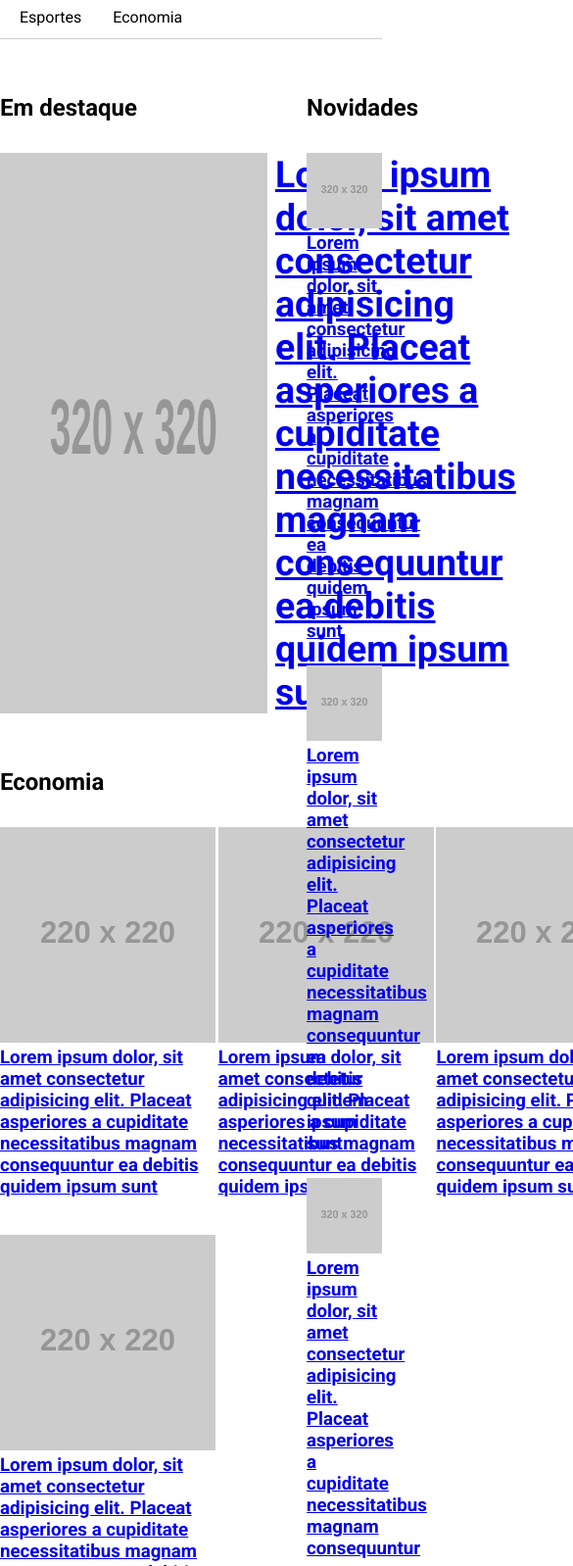
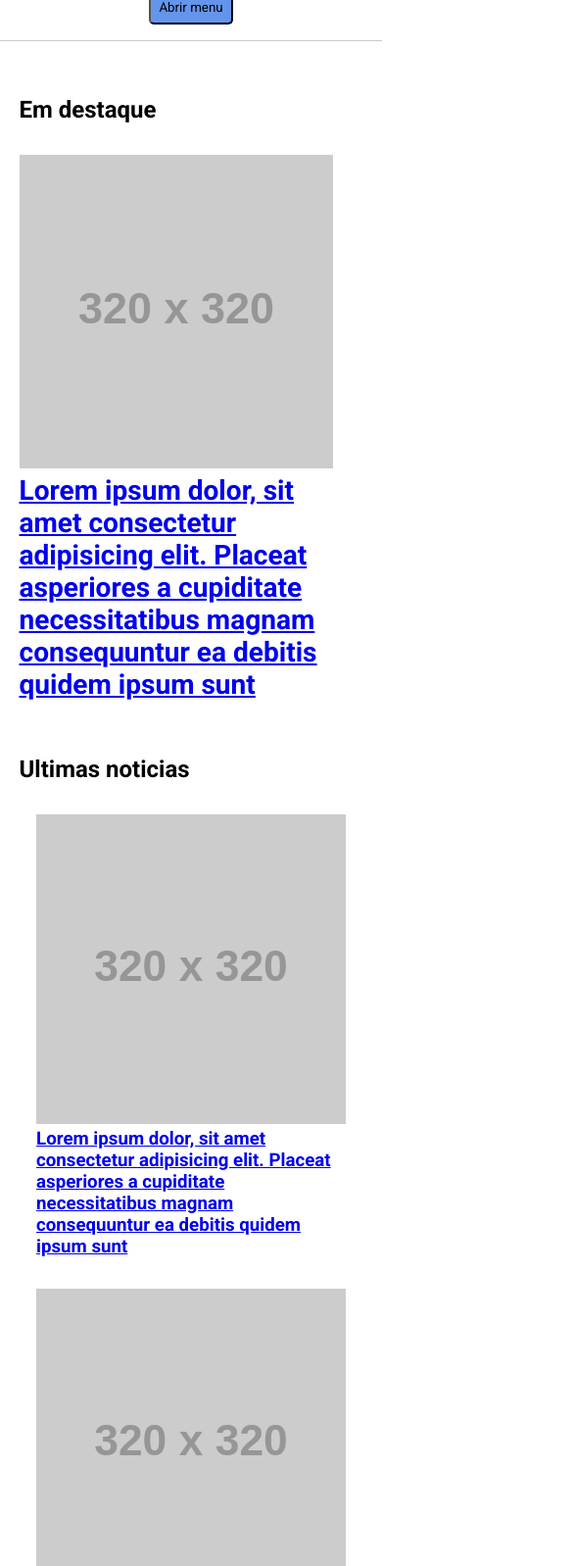
Before and after one commit to Monique-Duarte/Portal-de-Noticias-Grid, a plain HTML site: page index.html in a window 390 px wide. Shown: the part 100-1698 px from the top of the page at 98% size, 585 px wide, since content can reach past the window. Drawn offline with nearby package versions, Linux system fonts and the light colour scheme; placeholder pictures from the web are drawn by us.

Commit message:
git push

```diff
--- a/index.html
+++ b/index.html
@@ -17,6 +17,9 @@
                     <input type="search" placeholder="Busque no Site">
                     <button type="submit">Pesquisar</button>
                 </form>
+        </div>
+        <div class="botao-menu">
+            <button type="button">Abrir menu</button>
         </div>
                 <nav class="container">
                     <ul class="menu">
@@ -61,30 +64,30 @@
                             </a>
                         </article>
                     </section>
-                    <section class=" container novidades">
-                        <h2>Economia</h2>
-                        <div class="noticias">
-                            <article class="noticias">
+                    <section>
+                        <h2>Ultimas noticias</h2>
+                        <div class= "container noticias">
+                            <article class="noticia">
                                 <a href="#">
-                                    <img src="https://via.placeholder.com/220x220"/>
+                                    <img src="https://via.placeholder.com/320x320"/>
                                     <h3>Lorem ipsum dolor, sit amet consectetur adipisicing elit. Placeat asperiores a cupiditate necessitatibus magnam consequuntur ea debitis quidem ipsum sunt</h3>
                                 </a>
                             </article>
-                            <article class="noticias">
+                            <article class="noticia">
                                 <a href="#">
-                                    <img src="https://via.placeholder.com/220x220"/>
+                                    <img src="https://via.placeholder.com/320x320"/>
                                     <h3>Lorem ipsum dolor, sit amet consectetur adipisicing elit. Placeat asperiores a cupiditate necessitatibus magnam consequuntur ea debitis quidem ipsum sunt</h3>
                                 </a>
                             </article>
-                            <article class="noticias">
+                            <article class="noticia">
                                 <a href="#">
-                                    <img src="https://via.placeholder.com/220x220"/>
+                                    <img src="https://via.placeholder.com/320x320"/>
                                     <h3>Lorem ipsum dolor, sit amet consectetur adipisicing elit. Placeat asperiores a cupiditate necessitatibus magnam consequuntur ea debitis quidem ipsum sunt</h3>
                                 </a>
                             </article>
-                            <article class="noticias">
+                            <article class="noticia">
                                 <a href="#">
-                                    <img src="https://via.placeholder.com/220x220"/>
+                                    <img src="https://via.placeholder.com/320x320"/>
                                     <h3>Lorem ipsum dolor, sit amet consectetur adipisicing elit. Placeat asperiores a cupiditate necessitatibus magnam consequuntur ea debitis quidem ipsum sunt</h3>
                                 </a>
                             </article>
@@ -115,5 +118,15 @@
                 </section>
             </aside>
         </div>
+        <script src="https://code.jquery.com/jquery-3.7.1.min.js"
+        integrity="sha256-/JqT3SQfawRcv/BIHPThkBvs0OEvtFFmqPF/lYI/Cxo="
+        crossorigin="anonymous"></script>
+        <script>
+            $(document).ready(function(){
+                $('.botao-menu button').click(function(){
+                    $('.menu').slideToggle();
+                })
+            })
+        </script>
 </body>
 </html>
--- a/main.css
+++ b/main.css
@@ -21,6 +21,11 @@ header {
     padding: 16px 0 0;
     border-bottom: 1px solid #ccc;
     margin-bottom: 56px;
+}
+
+button{
+    background-color: cornflowerblue;
+    border-radius: 5px;
 }
 
 .submenu {
@@ -95,7 +100,101 @@ aside .noticia {
 
 .noticias {
     display: grid;
-    grid-template-columns: repeat(3, 1fr);
+    grid-template-columns: repeat(3, 32%);
     column-gap: 1%; /*espaçamento entre as colunas*/
     row-gap: 5%;
 }
+
+@media screen and (max-width: 767px) {
+    .conteudo {
+        display: block;
+    }
+
+    .container{
+        max-width: 90%;
+    }
+
+
+    .destaque .noticia a {
+        display: block;
+        font-size: 1.5em;
+    }
+
+    .destaque .noticia img {
+        margin-right: 0px;
+    }
+
+    .noticias {
+        display: block;
+    }
+
+    .noticias .noticia{
+        margin-bottom: 32px;
+    }
+
+    aside {
+        padding-left: 0px;
+    }
+
+    header div.container {
+        flex-direction: column;
+    }
+
+    .submenu {
+        display: block;
+        border: none;
+        position: relative;
+        left: 0;
+        width: 100%;
+        top: 100%; /*utiliza toda a altura do elemento*/
+    }
+
+    .menu > li {
+        clear: both;
+    }
+
+    .menu {
+        display: none;
+
+    }
+
+    .submenu li {
+        display: block;
+        padding: 8px;
+    }
+
+    .botao-menu {
+        display: flex;
+        justify-content: center;
+        margin-top: 16px;
+        padding-bottom: 16px;
+    }
+
+    .botao-menu button{
+        padding: 8px;
+    }
+}
+
+@media screen and (min-width: 768px) and (max-width: 1023px){
+    .container {
+        max-width: 90%;
+    }
+
+    .botao-menu {
+        display: none;
+    }
+
+    .destaque .noticia a {
+        font-size:  1.2em;
+    }
+
+    .noticias{
+        grid-template-columns: repeat(2, 49%);
+    }
+}
+
+@media screen and (min-width: 1024px) {
+    .botao-menu{
+        display: none;
+    }
+}
```
